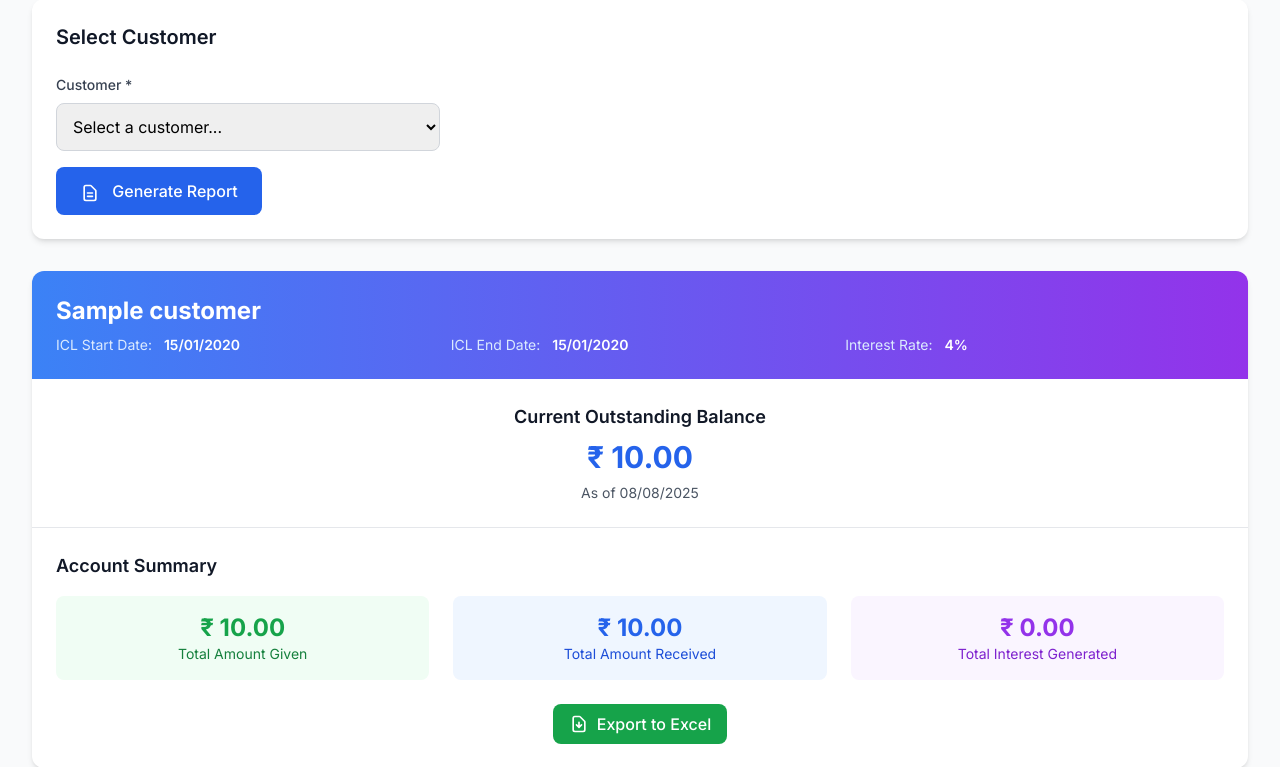
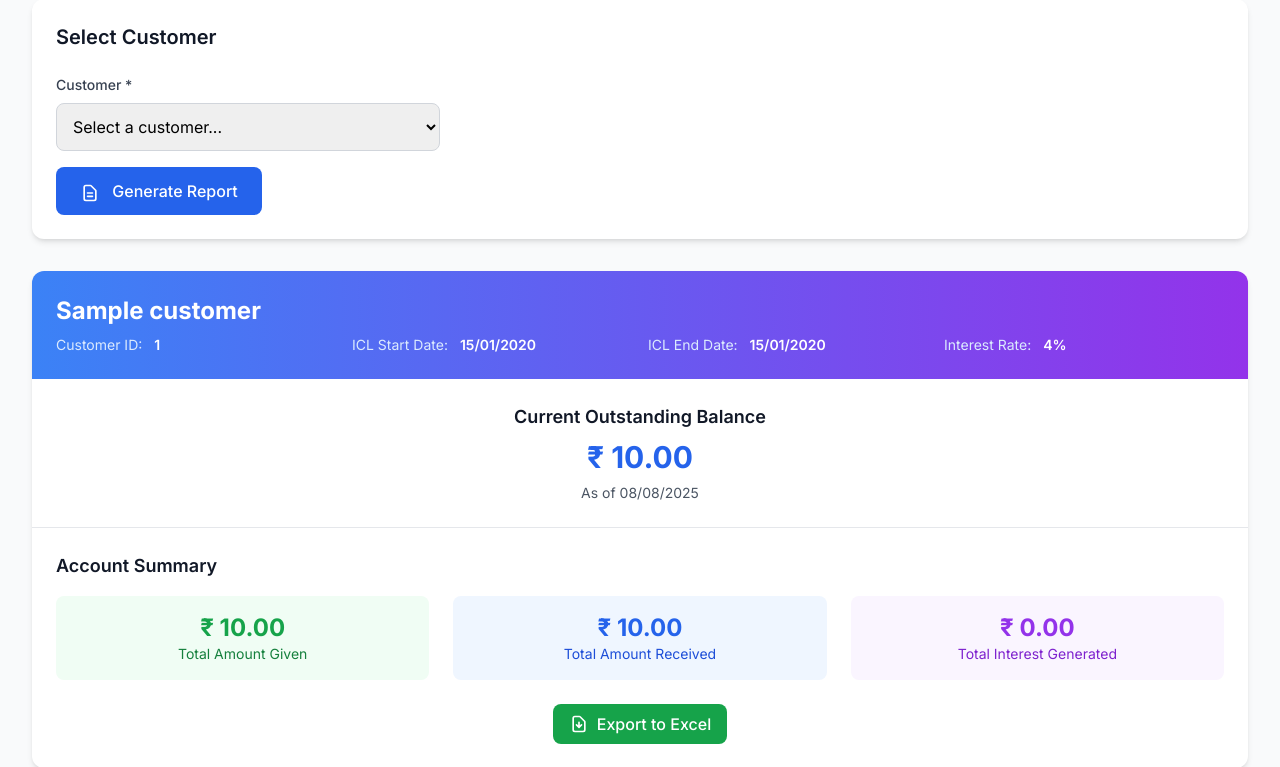
Before and after one commit to Ashmit12092000/ICL_Ledger, a Flask app: template templates/customer_wise_report.html in a window 1280 px wide. Shown: the part 198-965 px from the top of the page. Run offline with Flask 3, Linux system fonts and the light colour scheme; tables that the repository leaves empty hold one stand-in row (values such as "Sample post"); the template is opened without the code that fills it: values that come from a table or form of the project are taken from there, most other values are stand-ins (such as "Sample title", 1, 10 or a date in 2020); some libraries are stand-ins or nearby versions.

Commit message:
Update customer_wise_report.html

```diff
--- a/templates/customer_wise_report.html
+++ b/templates/customer_wise_report.html
@@ -53,7 +53,11 @@
         <!-- Customer Info Header -->
         <div class="bg-gradient-to-r from-blue-500 to-purple-600 p-6 text-white">
             <h3 class="text-2xl font-bold mb-2">{{ report_data.customer.name }}</h3>
-            <div class="grid grid-cols-1 md:grid-cols-3 gap-4 text-sm">
+            <div class="grid grid-cols-1 md:grid-cols-4 gap-4 text-sm">
+                <div>
+                    <span class="text-blue-100">Customer ID:</span>
+                    <span class="font-semibold ml-2">{{ report_data.customer.customer_id }}</span>
+                </div>
                 <div>
                     <span class="text-blue-100">ICL Start Date:</span>
                     <span class="font-semibold ml-2">{{ report_data.customer.icl_start_date | format_date }}</span>
```
